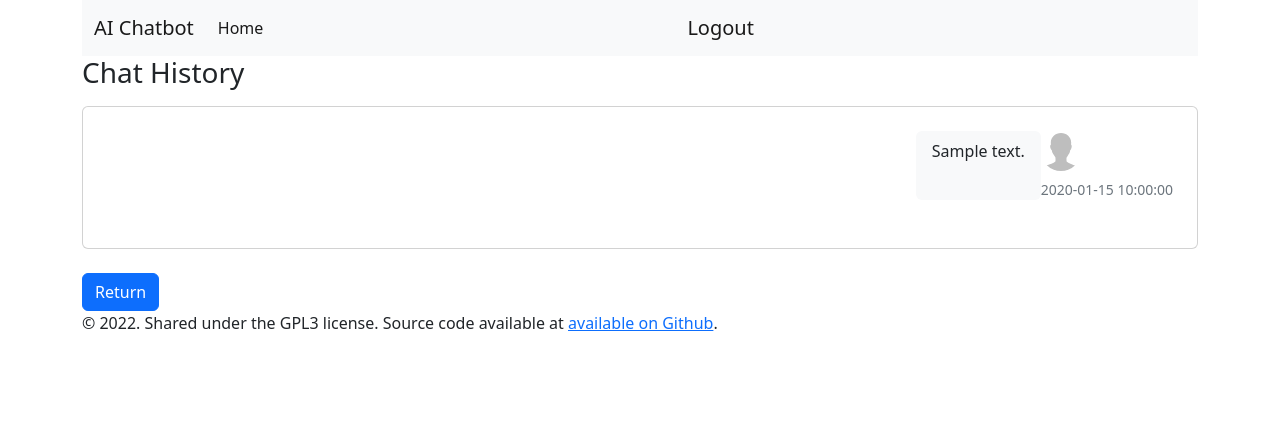
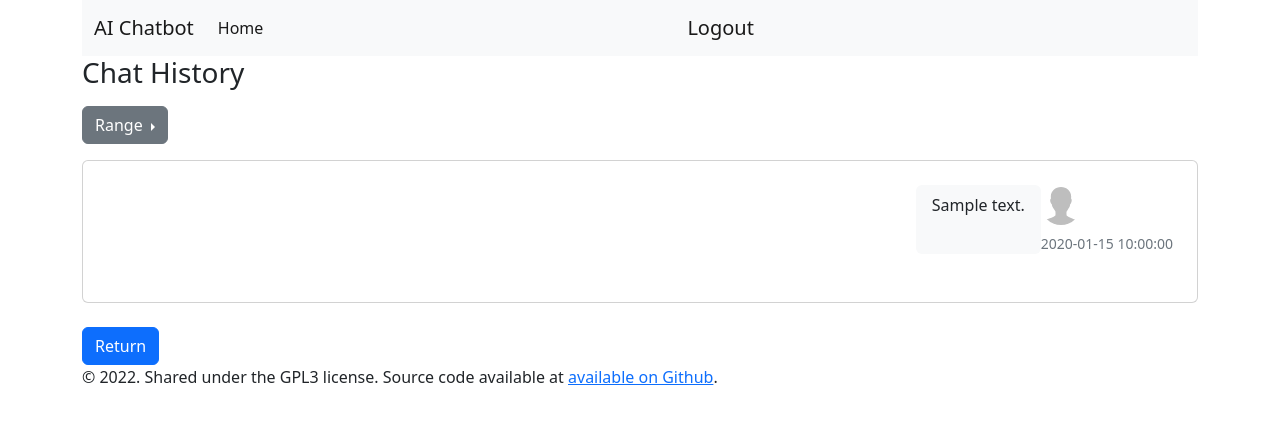
Before and after one commit to software-students-fall2022/final-project-team-7, a Flask app: template web-client/templates/history.html in a window 1280 px wide. Shown: the top 424 px of the page. Run offline with Flask 2, Linux system fonts and the light colour scheme; the template is opened without the code that fills it: most values are stand-ins (such as "Sample title", 1, 10 or a date in 2020); parts of the project's set-up code (start-up, migrations or seed data) failed here and were passed over.

Commit message:
Filter chat history

```diff
--- a/web-client/app.py
+++ b/web-client/app.py
@@ -4,6 +4,7 @@ from dotenv import dotenv_values
 import pymongo
 import datetime
 from bson.objectid import ObjectId
+from bson.timestamp import Timestamp
 import sys
 
 # instantiate the app
@@ -150,15 +151,45 @@ def job(job_id):
 
 # route for chat history
 @app.route('/history/')
-@app.route('/history/<from_time>/<to_time>') # to be implemented
-def history(from_time=None, to_time=None):
+@app.route('/history/<date_range>')
+def history(date_range=None):
     uid = '639e28607c6eba5ef2939c4b' # ???
-    chat_log = db.chat.find({
-        '$or': [
-            {'from_id': ObjectId(uid)},
-            {'to_id': ObjectId(uid)}
-        ]
-    }).sort('timestamp', pymongo.ASCENDING).limit(30)
+    if date_range is None:
+        date_range = 'all'
+    if date_range == 'today':
+        today = datetime.datetime.now()
+        today = datetime.datetime(today.year, today.month, today.day)
+        today = datetime.datetime.timestamp(today)
+        today = Timestamp(int(today), 0)
+        chat_log = db.chat.find({
+            '$or': [
+                {'from_id': ObjectId(uid)},
+                {'to_id': ObjectId(uid)}
+            ],
+            'timestamp': {'$gte': today}
+        }).sort('timestamp', pymongo.ASCENDING).limit(30)
+    elif date_range == 'this_week':
+        today = datetime.datetime.now()
+        today = datetime.datetime(today.year, today.month, today.day)
+        last_week = today - datetime.timedelta(days=7)
+        last_week = datetime.datetime.timestamp(last_week)
+        last_week = Timestamp(int(last_week), 0)
+        chat_log = db.chat.find({
+            '$or': [
+                {'from_id': ObjectId(uid)},
+                {'to_id': ObjectId(uid)}
+            ],
+            'timestamp': {'$gte': last_week}
+        }).sort('timestamp', pymongo.ASCENDING).limit(30)
+    elif date_range == 'all':
+        chat_log = db.chat.find({
+            '$or': [
+                {'from_id': ObjectId(uid)},
+                {'to_id': ObjectId(uid)}
+            ]
+        }).sort('timestamp', pymongo.ASCENDING).limit(30)
+    else:
+        return render_template('error.html', error='Invalid date range'), 404
     res = []
     for doc in chat_log:
         doc['timestamp'] = datetime.datetime.fromtimestamp(doc['timestamp'].time)
--- a/web-client/templates/history.html
+++ b/web-client/templates/history.html
@@ -4,6 +4,28 @@
     <div class="container p-0">
         <!-- code adapted from: www.bootdey.com -->
 		<h1 class="h3 mb-3">Chat History</h1>
+        <div class="btn-group dropend">
+            <button type="button" class="btn btn-secondary dropdown-toggle mb-3" data-bs-toggle="dropdown" aria-expanded="false">
+              Range
+            </button>
+            <ul class="dropdown-menu">
+                <li>
+                    <a href="all" style="text-decoration: none;">
+                        <button class="dropdown-item" type="button">All messages</button>
+                    </a>
+                </li>
+                <li>
+                    <a href="today" style="text-decoration: none;">
+                        <button class="dropdown-item" type="button">Today</button>
+                    </a>
+                </li>
+                <li>
+                    <a href="this_week" style="text-decoration: none;">
+                        <button class="dropdown-item" type="button">This week</button>
+                    </a>
+                </li>
+            </ul>
+        </div>
 		<div class="card">
 			<div class="row g-0">
 				<div class="col-12 col-lg-12 col-xl-12">
```
